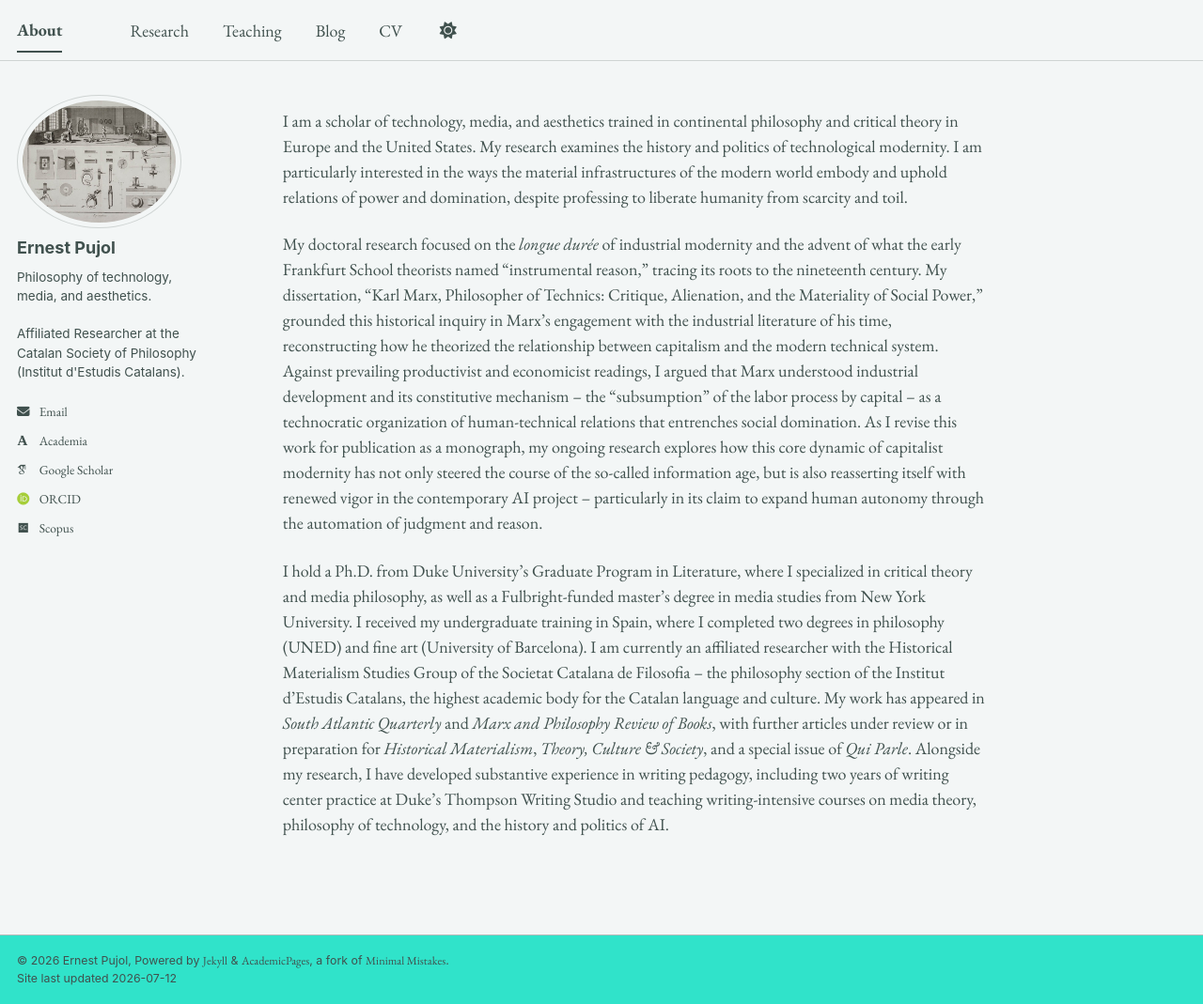
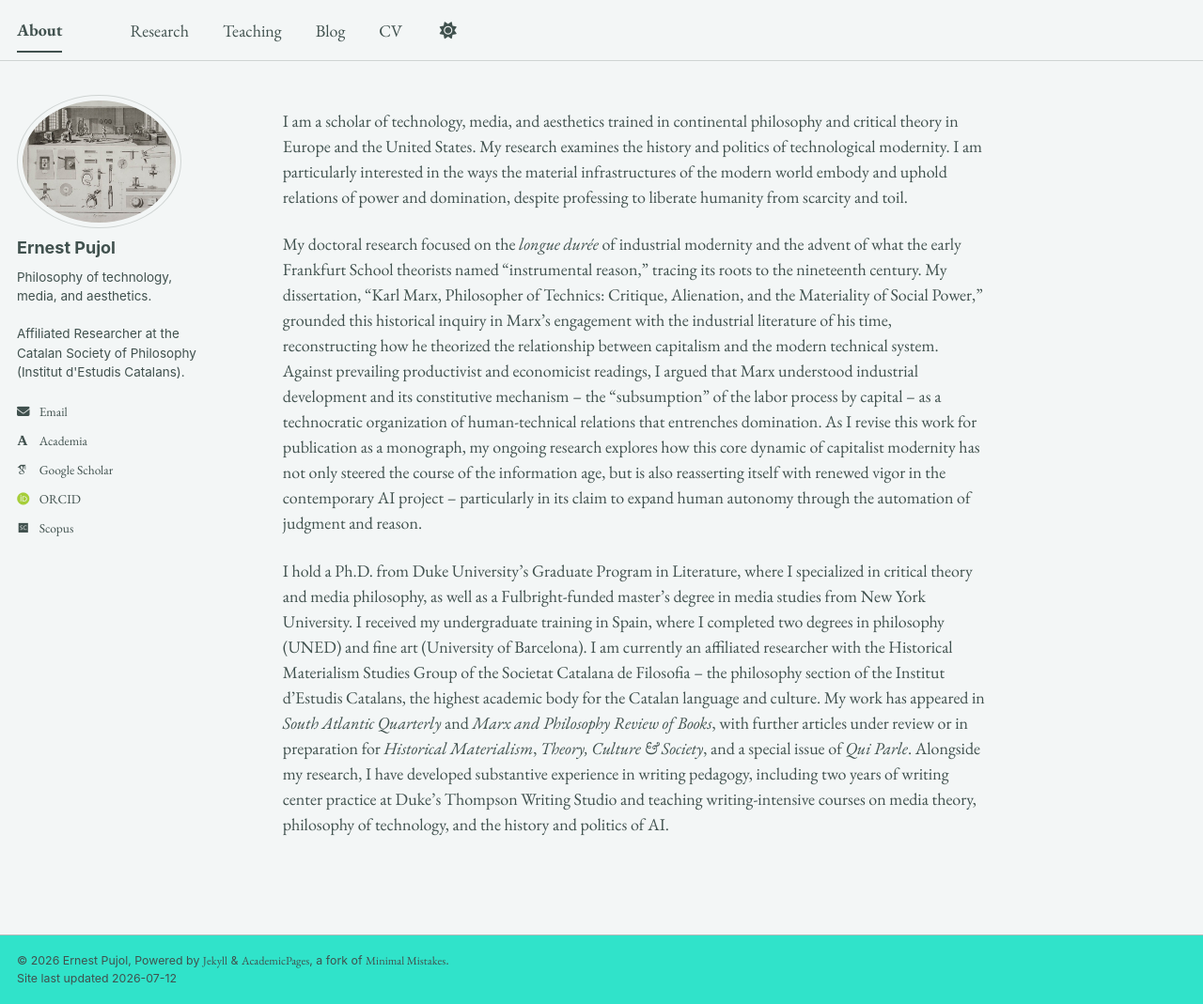
Before and after one commit to epujol90/epujol90.github.io, a Jekyll site: the page built from _pages/about.md, in a window 1280 px wide and 1069 px high. Shown: the whole window at 94% size. Built offline with Jekyll 4.4.1, drawn with Linux system fonts in a browser that asks for light colours; some web fonts are replaced; a script bundle is joined from its source files by our own code; library files that are not in the unit come from our copies.

Commit message:
Update about.md

```diff
--- a/_pages/about.md
+++ b/_pages/about.md
@@ -8,6 +8,6 @@ redirect_from:
 ---
 I am a scholar of technology, media, and aesthetics trained in continental philosophy and critical theory in Europe and the United States. My research examines the history and politics of technological modernity. I am particularly interested in the ways the material infrastructures of the modern world embody and uphold relations of power and domination, despite professing to liberate humanity from scarcity and toil.
 
-My doctoral research focused on the _longue durée_ of industrial modernity and the advent of what the early Frankfurt School theorists named "instrumental reason," tracing its roots to the nineteenth century. My dissertation, “Karl Marx, Philosopher of Technics: Critique, Alienation, and the Materiality of Social Power,” grounded this historical inquiry in Marx’s engagement with the industrial literature of his time, reconstructing how he theorized the relationship between capitalism and the modern technical system. Against prevailing productivist and economicist readings, I argued that Marx understood industrial development and its constitutive mechanism -- the "subsumption" of the labor process by capital -- as a technocratic organization of human-technical relations that entrenches social domination. As I revise this work for publication as a monograph, my ongoing research explores how this core dynamic of capitalist modernity has not only steered the course of the so-called information age, but is also reasserting itself with renewed vigor in the contemporary AI project -- particularly in its claim to expand human autonomy through the automation of judgment and reason.
+My doctoral research focused on the _longue durée_ of industrial modernity and the advent of what the early Frankfurt School theorists named "instrumental reason," tracing its roots to the nineteenth century. My dissertation, “Karl Marx, Philosopher of Technics: Critique, Alienation, and the Materiality of Social Power,” grounded this historical inquiry in Marx’s engagement with the industrial literature of his time, reconstructing how he theorized the relationship between capitalism and the modern technical system. Against prevailing productivist and economicist readings, I argued that Marx understood industrial development and its constitutive mechanism -- the "subsumption" of the labor process by capital -- as a technocratic organization of human-technical relations that entrenches domination. As I revise this work for publication as a monograph, my ongoing research explores how this core dynamic of capitalist modernity has not only steered the course of the information age, but is also reasserting itself with renewed vigor in the contemporary AI project -- particularly in its claim to expand human autonomy through the automation of judgment and reason.
 
 I hold a Ph.D. from Duke University’s Graduate Program in Literature, where I specialized in critical theory and media philosophy, as well as a Fulbright-funded master’s degree in media studies from New York University. I received my undergraduate training in Spain, where I completed two degrees in philosophy (UNED) and fine art (University of Barcelona). I am currently an affiliated researcher with the Historical Materialism Studies Group of the Societat Catalana de Filosofia -- the philosophy section of the Institut d’Estudis Catalans, the highest academic body for the Catalan language and culture. My work has appeared in _South Atlantic Quarterly_ and _Marx and Philosophy Review of Books_, with further articles under review or in preparation for _Historical Materialism_, _Theory, Culture & Society_, and a special issue of _Qui Parle_. Alongside my research, I have developed substantive experience in writing pedagogy, including two years of writing center practice at Duke’s Thompson Writing Studio and teaching writing-intensive courses on media theory, philosophy of technology, and the history and politics of AI.
```
